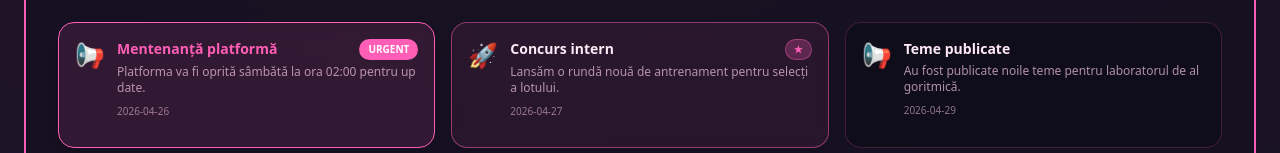
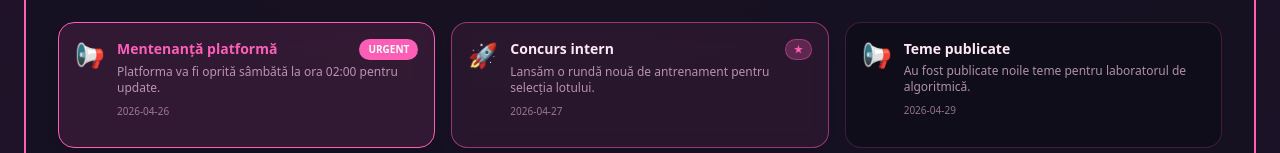
Before and after one commit to Proiect-A1/Frontend, a React (Vite) app in the folder fiicoder-frontend/: page / in a window 1280 px wide. Shown: the part 536-689 px from the top of the page. Built offline with nearby package versions, Linux system fonts and the light colour scheme; no server answers.

Commit message:
Overflow fix

```diff
--- a/fiicoder-frontend/src/pages/AdminPanel.tsx
+++ b/fiicoder-frontend/src/pages/AdminPanel.tsx
@@ -857,7 +857,7 @@ export default function AdminPanel() {
                                                 </div>
                                             </div>
 
-                                            <div className={`text-sm text-(--text) leading-relaxed break-all whitespace-pre-wrap ${selectedAnnouncementId === announcement.id ? '' : 'line-clamp-3'}`}>
+                                            <div className={`text-sm text-(--text) leading-relaxed [overflow-wrap:anywhere] whitespace-pre-wrap ${selectedAnnouncementId === announcement.id ? '' : 'line-clamp-3'}`}>
                                                 {announcement.content}
                                             </div>
                                         </motion.div>
--- a/fiicoder-frontend/src/pages/Landing.tsx
+++ b/fiicoder-frontend/src/pages/Landing.tsx
@@ -113,7 +113,7 @@ function AnnouncementModal({ announcement, isOpen, onClose, lang }: Announcement
                             >
                                 {announcement.title}
                             </h2>
-                            <div className="text-sm text-(--text) leading-relaxed mb-6 whitespace-pre-wrap max-h-96 overflow-y-auto break-all">
+                            <div className="text-sm text-(--text) leading-relaxed mb-6 whitespace-pre-wrap max-h-96 overflow-y-auto [overflow-wrap:anywhere]">
                                 {announcement.content}
                             </div>
                             <div
@@ -289,7 +289,7 @@ export default function Landing() {
                                                         </span>
                                                     )}
                                                 </div>
-                                                <p className="text-xs text-(--text-muted) mb-2 line-clamp-3 break-all whitespace-pre-wrap">
+                                                <p className="text-xs text-(--text-muted) mb-2 line-clamp-3 [overflow-wrap:anywhere] whitespace-pre-wrap">
                                                     {ann.content}
                                                 </p>
                                                 <div className="text-[10px] text-(--text-subtle)">
```
